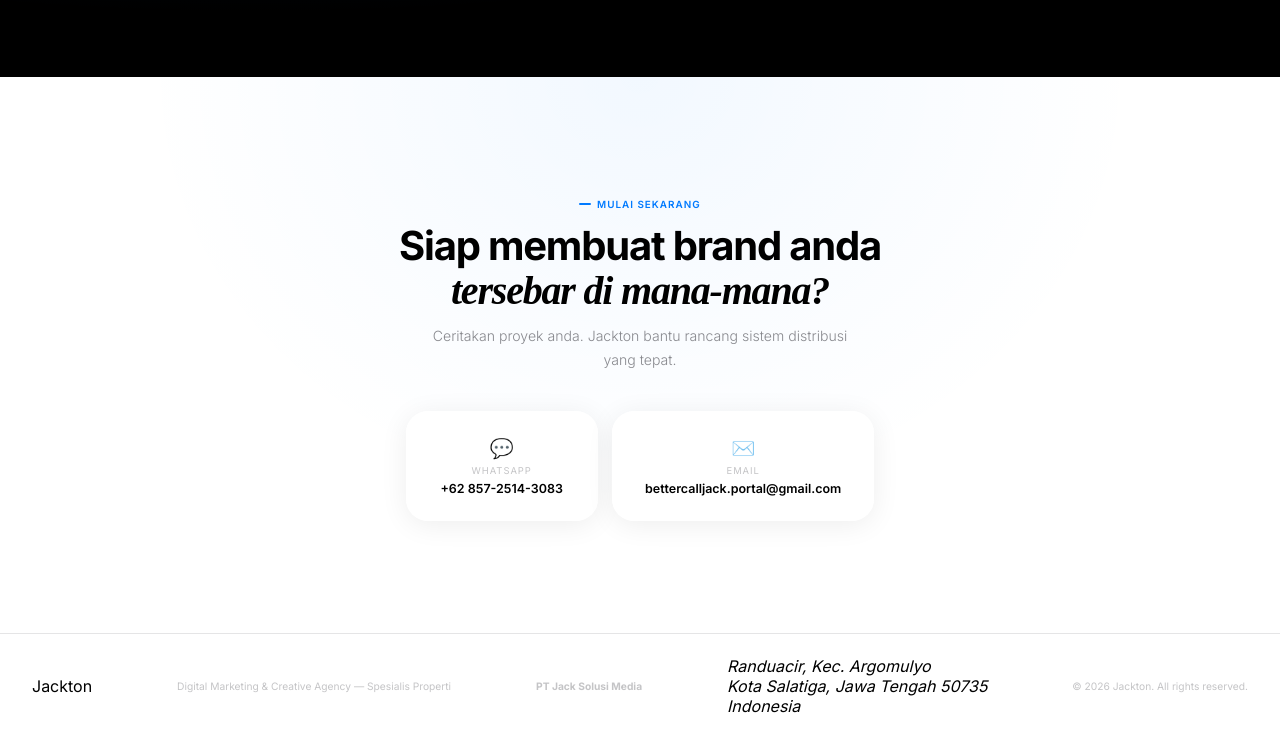
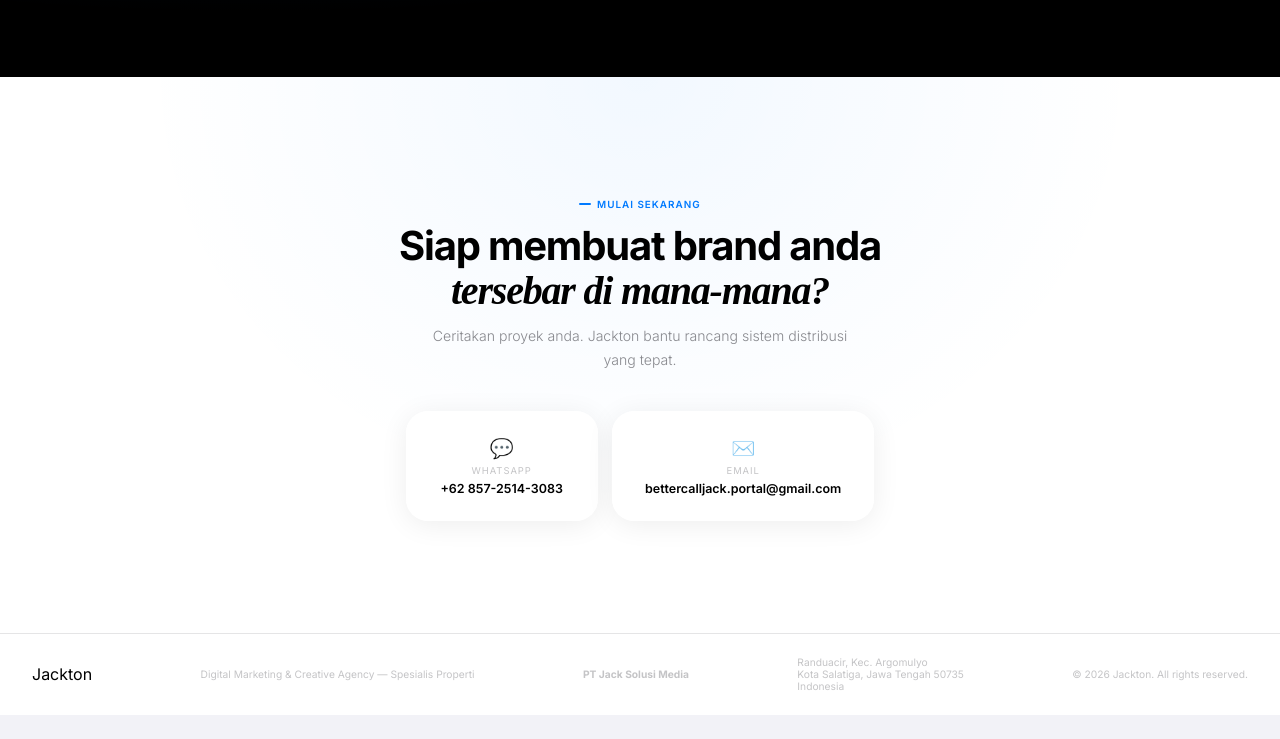
Before and after one commit to jackton-lab/jackton-lab.github.io, a plain HTML site: page index.html in a window 1280 px wide. Shown: the part 3599-4338 px from the top of the page. After the commit the page ends 4314 px from the top, so only its background shows below. Drawn offline with Linux system fonts and the light colour scheme; a web font is replaced by a local one.

Commit message:
Update index.html

```diff
--- a/index.html
+++ b/index.html
@@ -367,11 +367,11 @@
   <div class="footer-logo">Jackton</div>
   <p>Digital Marketing & Creative Agency — Spesialis Properti</p>
   <p><strong>PT Jack Solusi Media</strong></p>
-  <address>
+  <p>
     Randuacir, Kec. Argomulyo<br>
     Kota Salatiga, Jawa Tengah 50735<br>
     Indonesia
-  </address>
+  </p>
   <p>&copy; 2026 Jackton. All rights reserved.</p>
 </footer>
 
```
